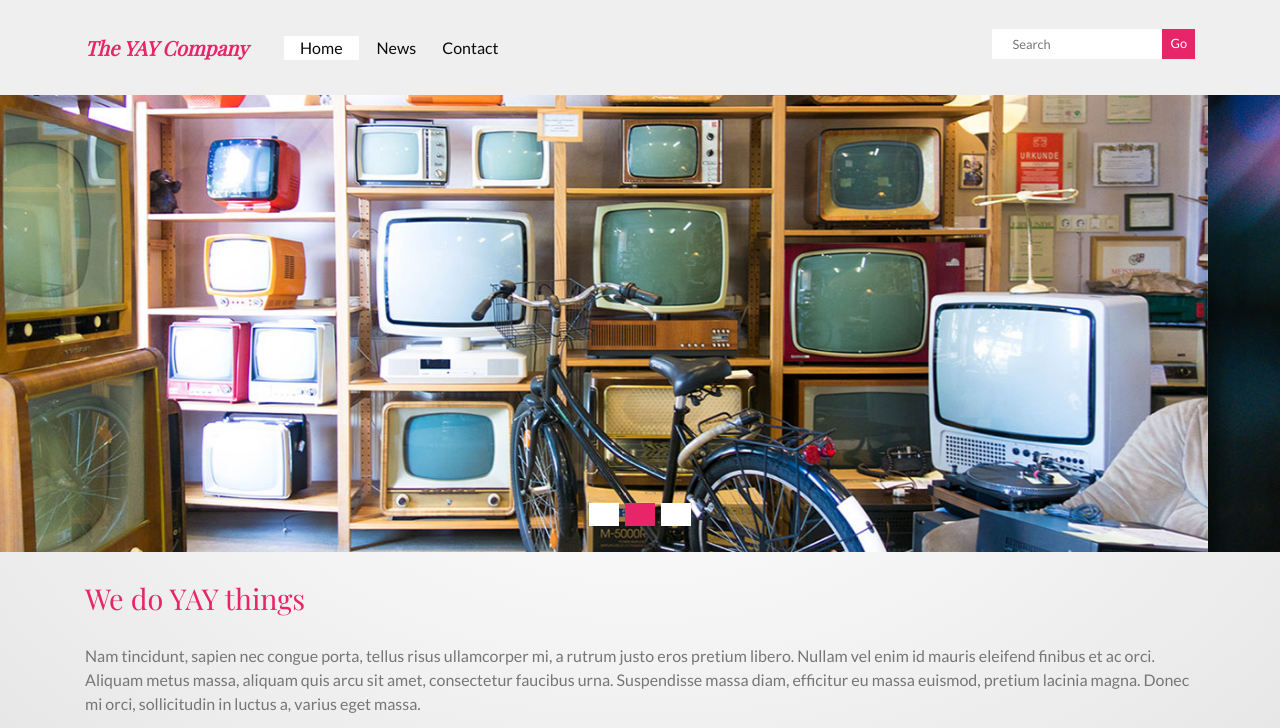
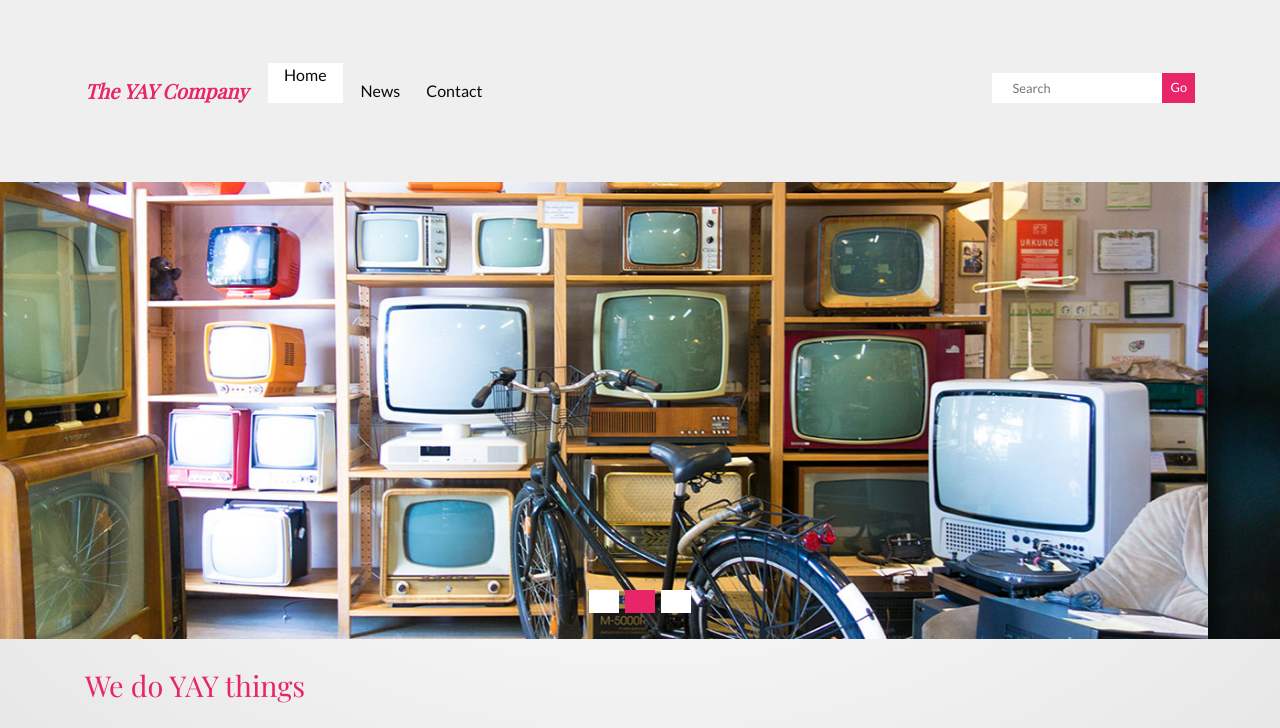
Before and after one commit to Noroff-FEU-Assignments/css-frameworks-ca-tnjensen, a plain HTML site: page index.html in a window 1280 px wide. Shown: the top 728 px of the page. Drawn offline with nearby package versions, Linux system fonts and the light colour scheme; a web font is replaced by a local one.

Commit message:
Edited nav menu

```diff
--- a/sass/partials/_nav.scss
+++ b/sass/partials/_nav.scss
@@ -18,7 +18,7 @@
     background: white;
     width: calc(100% + 40px);
     overflow-x: hidden;
-    padding: 10px 80px 10px 40px;
+    padding: 10px 80px 10px 20px;
     position: relative;
     left: -20px;
     right: 0;
@@ -31,7 +31,6 @@
     }
 }
 .navbar-nav .nav-link{
-    padding-left: 20px;
 
     @media (min-width:992px){
         padding: 0;
@@ -62,8 +61,11 @@
         margin-top: -20px;
     }
 }
-.navbar li{
-    padding-right: 20px;
+.navbar-nav{
+    padding: 3rem 0;
+}
+.navbar a{
+    margin: 1rem 0;
 }
 .navbar li a{
     color: $secondary !important;
```
Also changed, not shown: css/style.css, css/style.min.css, sass/partials/_carousel.scss (line endings or trailing spaces), 2 other files.
